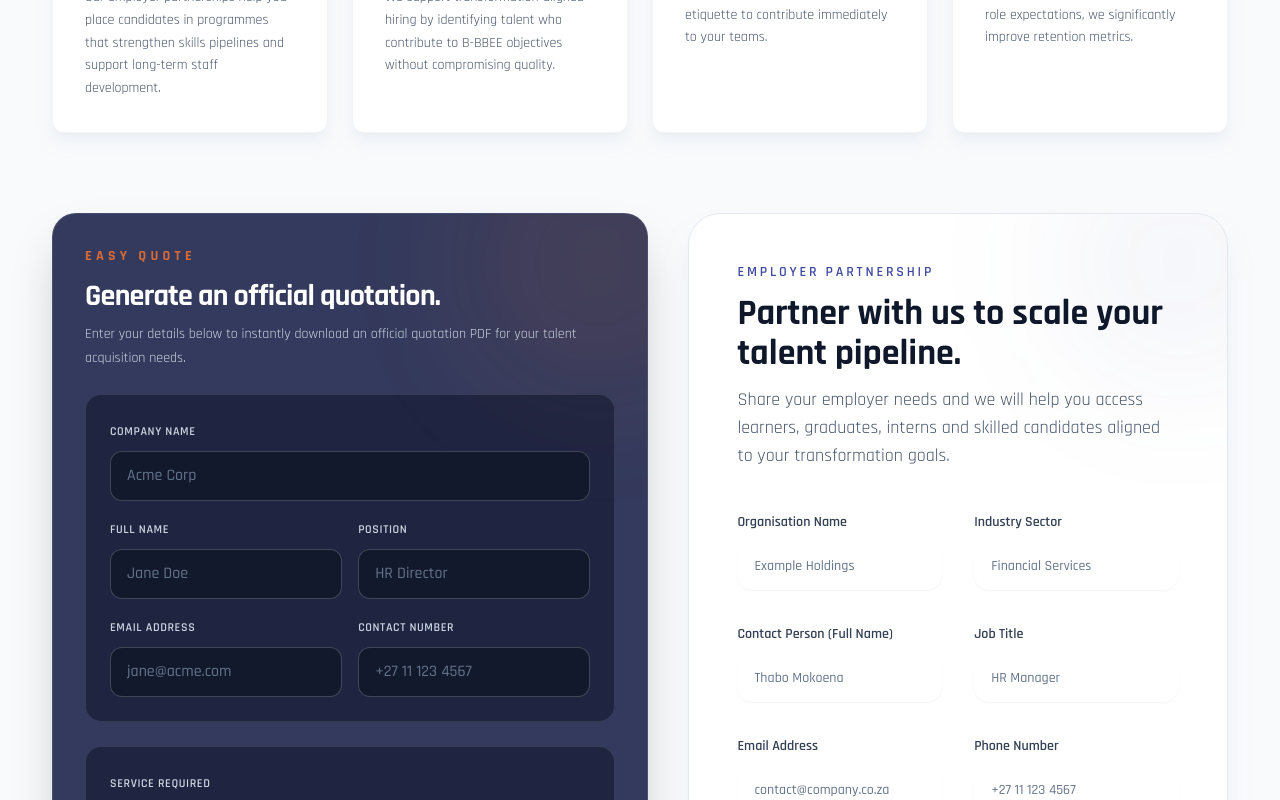
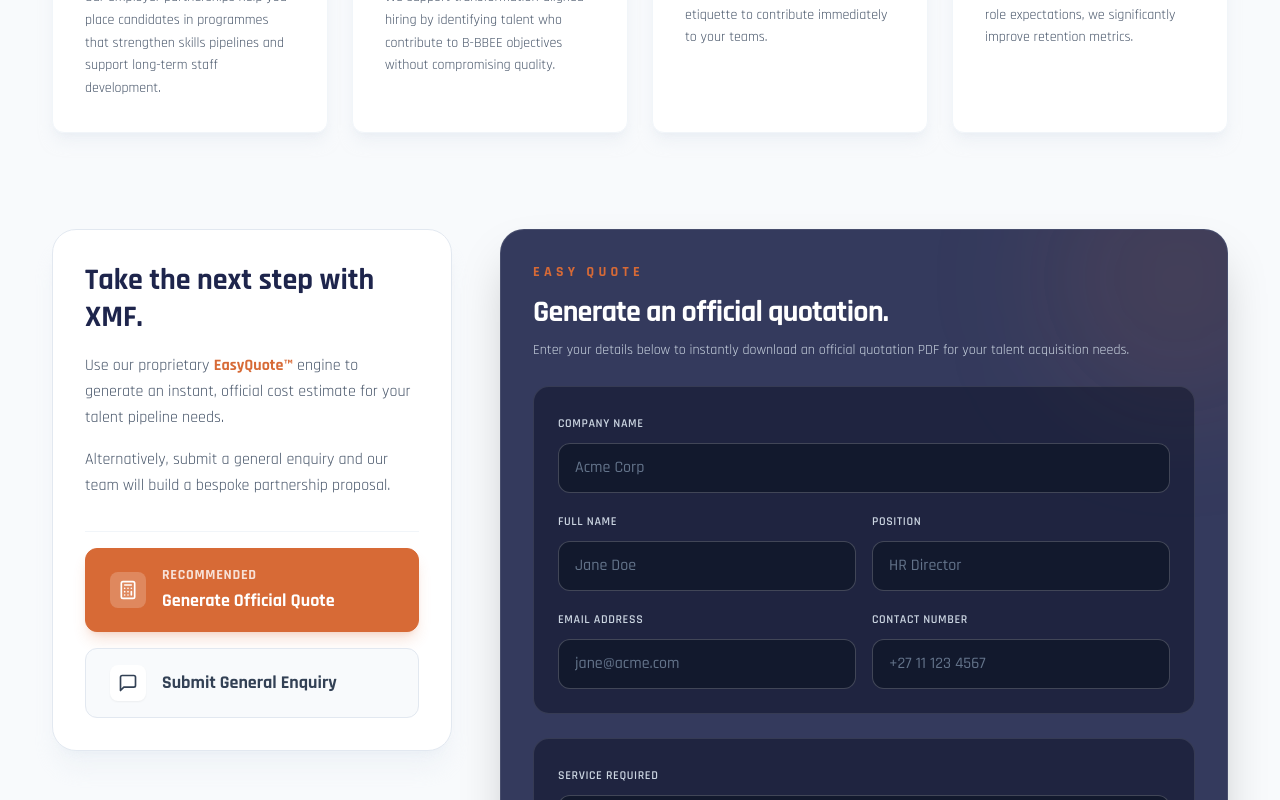
Before and after one commit to karlmhlanga0-ops/XMF-human-capital, a React (Vite) app: page /employers in a window 1280 px wide. Shown: the part 620-1420 px from the top of the page. Built offline with nearby package versions, Linux system fonts and the light colour scheme.

Commit message:
finalised

```diff
--- a/src/components/EasyQuoteWidget.tsx
+++ b/src/components/EasyQuoteWidget.tsx
@@ -305,7 +305,7 @@ export function EasyQuoteWidget() {
       </div>
 
       <div className="mt-8 pt-5 border-t border-white/10 text-center text-xs text-slate-400 relative z-10">
-        Powered by <span className="font-semibold text-[#D76A36]">EasyQuote</span> — Build your own at <a href="https://easyquote.octothorp.online" target="_blank" rel="noreferrer" className="hover:text-white transition-colors">easyquote.octothorp.online</a>
+        Powered by <span className="font-semibold text-[#D76A36]">EasyQuote™</span> — Build your own at <a href="https://easyquote.octothorp.online" target="_blank" rel="noreferrer" className="hover:text-white transition-colors">easyquote.octothorp.online</a>
       </div>
     </div>
   );
--- a/src/components/forms/CandidateRegistrationForm.tsx
+++ b/src/components/forms/CandidateRegistrationForm.tsx
@@ -126,8 +126,7 @@ export function CandidateRegistrationForm() {
     }
   };
 
-  const inputBaseClass = "bg-slate-50 border-slate-200 text-slate-900 placeholder:text-slate-500 focus:bg-white focus:border-[#D76A36] focus:ring-[#D76A36]/20 h-12 font-medium";
-
+const inputBaseClass = "bg-slate-50 border-slate-300 !text-slate-900 placeholder:!text-slate-500 focus:bg-white focus:border-[#D76A36] focus:ring-[#D76A36]/20 h-12 font-medium w-full";
   return (
     <div className="bg-white rounded-[2rem] border border-slate-200 p-8 md:p-12 shadow-xl shadow-slate-200/50 relative overflow-hidden">
       <div className="absolute top-0 right-0 w-64 h-64 bg-[#D76A36]/5 rounded-full blur-3xl -mr-20 -mt-20 pointer-events-none"></div>
--- a/src/components/forms/EmployerPartnershipForm.tsx
+++ b/src/components/forms/EmployerPartnershipForm.tsx
@@ -92,8 +92,7 @@ export function EmployerPartnershipForm() {
   };
 
   // Base class forces text-slate-900.
-  const inputBaseClass = "bg-slate-50 border-slate-200 text-slate-900 placeholder:text-slate-500 focus:bg-white focus:border-[#D76A36] focus:ring-[#D76A36]/20 h-12 font-medium w-full";
-
+const inputBaseClass = "bg-slate-50 border-slate-300 !text-slate-900 placeholder:!text-slate-500 focus:bg-white focus:border-[#D76A36] focus:ring-[#D76A36]/20 h-12 font-medium w-full";
   return (
     <div className="bg-white rounded-[2rem] border border-slate-200 p-8 md:p-12 shadow-xl shadow-slate-200/50 relative overflow-hidden">
 
--- a/src/pages/EmployersPage.tsx
+++ b/src/pages/EmployersPage.tsx
@@ -1,6 +1,7 @@
+import { useState } from 'react';
 import { EmployerPartnershipForm } from '../components/forms/EmployerPartnershipForm';
 import { EasyQuoteWidget } from '../components/EasyQuoteWidget';
-import { Target, TrendingUp, Users, Award } from 'lucide-react';
+import { Target, TrendingUp, Users, Award, Calculator, MessageSquare } from 'lucide-react';
 
 const benefits = [
   {
@@ -26,19 +27,19 @@ const benefits = [
 ];
 
 export function EmployersPage() {
+  // State to manage which form is visible. Defaults to EasyQuote to push the business goal.
+  const [activeForm, setActiveForm] = useState<'quote' | 'enquiry'>('quote');
+
   return (
     <div className="w-full bg-slate-50 min-h-screen">
 
       {/* Premium Hero Section */}
       <section className="relative w-full h-[50vh] min-h-[400px] flex items-center overflow-hidden bg-slate-900">
-
-        {/* CLOUDINARY SMART HACK APPLIED HERE */}
         <div
           className="absolute inset-0 z-0 bg-cover bg-center bg-no-repeat opacity-60"
           style={{ backgroundImage: "url('https://res.cloudinary.com/didgosar5/image/upload/q_auto,f_auto/v1777628914/alternate-background-image_lxnurb.png')" }}
         ></div>
 
-        {/* Elegant Gradient Overlay */}
         <div className="absolute inset-0 z-10 bg-gradient-to-r from-[#1E254C]/95 via-[#1E254C]/70 to-transparent"></div>
 
         <div className="relative z-20 w-full max-w-[1240px] mx-auto px-6 lg:px-8">
@@ -57,7 +58,7 @@ export function EmployersPage() {
       </section>
 
       {/* Benefits Grid */}
-      <section className="relative z-30 -mt-16 mx-auto max-w-[1240px] px-6 lg:px-8 mb-20">
+      <section className="relative z-30 -mt-16 mx-auto max-w-[1240px] px-6 lg:px-8 mb-24">
         <div className="grid gap-6 md:grid-cols-2 lg:grid-cols-4">
           {benefits.map((item, idx) => (
             <div
@@ -75,13 +76,75 @@ export function EmployersPage() {
         </div>
       </section>
 
-      {/* Registration Form & EasyQuote Section */}
-      <section className="pb-24 max-w-[1240px] mx-auto px-6 lg:px-8">
-        <div className="grid gap-10 lg:grid-cols-[1.05fr_0.95fr] items-start">
-          <EasyQuoteWidget />
-          <EmployerPartnershipForm />
+      {/* Dynamic Action Center */}
+      <section className="pb-32 max-w-[1240px] mx-auto px-6 lg:px-8">
+        <div className="grid gap-12 lg:grid-cols-[400px_1fr] items-start">
+
+          {/* Left Column: Sticky Explainer & Controls */}
+          <div className="lg:sticky lg:top-32 space-y-8 bg-white p-8 rounded-3xl border border-slate-200 shadow-xl shadow-slate-200/40">
+
+            <div className="space-y-4">
+              <h2 className="text-3xl font-bold text-[#1E254C] leading-tight">
+                Take the next step with XMF.
+              </h2>
+              <p className="text-slate-600 leading-relaxed">
+                Use our proprietary <strong className="text-[#D76A36]">EasyQuote™</strong> engine to generate an instant, official cost estimate for your talent pipeline needs.
+              </p>
+              <p className="text-slate-600 leading-relaxed">
+                Alternatively, submit a general enquiry and our team will build a bespoke partnership proposal.
+              </p>
+            </div>
+
+            {/* AODA Compliant Form Toggle */}
+            <div className="flex flex-col gap-4 pt-4 border-t border-slate-100">
+              <button
+                onClick={() => setActiveForm('quote')}
+                className={`flex items-center gap-4 px-6 py-4 rounded-xl text-left font-bold transition-all duration-200 focus:outline-none focus:ring-4 focus:ring-[#D76A36]/30 ${
+                  activeForm === 'quote'
+                    ? 'bg-[#D76A36] text-white shadow-lg shadow-[#D76A36]/20 border border-[#D76A36]'
+                    : 'bg-slate-50 text-slate-700 hover:bg-slate-100 border border-slate-200'
+                }`}
+                aria-pressed={activeForm === 'quote'}
+              >
+                <div className={`p-2 rounded-lg ${activeForm === 'quote' ? 'bg-white/20' : 'bg-white shadow-sm'}`}>
+                  <Calculator className="w-5 h-5" />
+                </div>
+                <div>
+                  <span className="block text-sm uppercase tracking-wider opacity-80 mb-0.5">Recommended</span>
+                  <span className="block text-lg">Generate Official Quote</span>
+                </div>
+              </button>
+
+              <button
+                onClick={() => setActiveForm('enquiry')}
+                className={`flex items-center gap-4 px-6 py-4 rounded-xl text-left font-bold transition-all duration-200 focus:outline-none focus:ring-4 focus:ring-[#1E254C]/30 ${
+                  activeForm === 'enquiry'
+                    ? 'bg-[#1E254C] text-white shadow-lg border border-[#1E254C]'
+                    : 'bg-slate-50 text-slate-700 hover:bg-slate-100 border border-slate-200'
+                }`}
+                aria-pressed={activeForm === 'enquiry'}
+              >
+                <div className={`p-2 rounded-lg ${activeForm === 'enquiry' ? 'bg-white/20' : 'bg-white shadow-sm'}`}>
+                  <MessageSquare className="w-5 h-5" />
+                </div>
+                <span className="block text-lg">Submit General Enquiry</span>
+              </button>
+            </div>
+
+          </div>
+
+          {/* Right Column: Dynamic Component Rendering */}
+          <div className="w-full relative min-h-[600px] animate-in fade-in slide-in-from-right-4 duration-500" key={activeForm}>
+            {activeForm === 'quote' ? (
+              <EasyQuoteWidget />
+            ) : (
+              <EmployerPartnershipForm />
+            )}
+          </div>
+
         </div>
       </section>
+
     </div>
   );
 }
```
